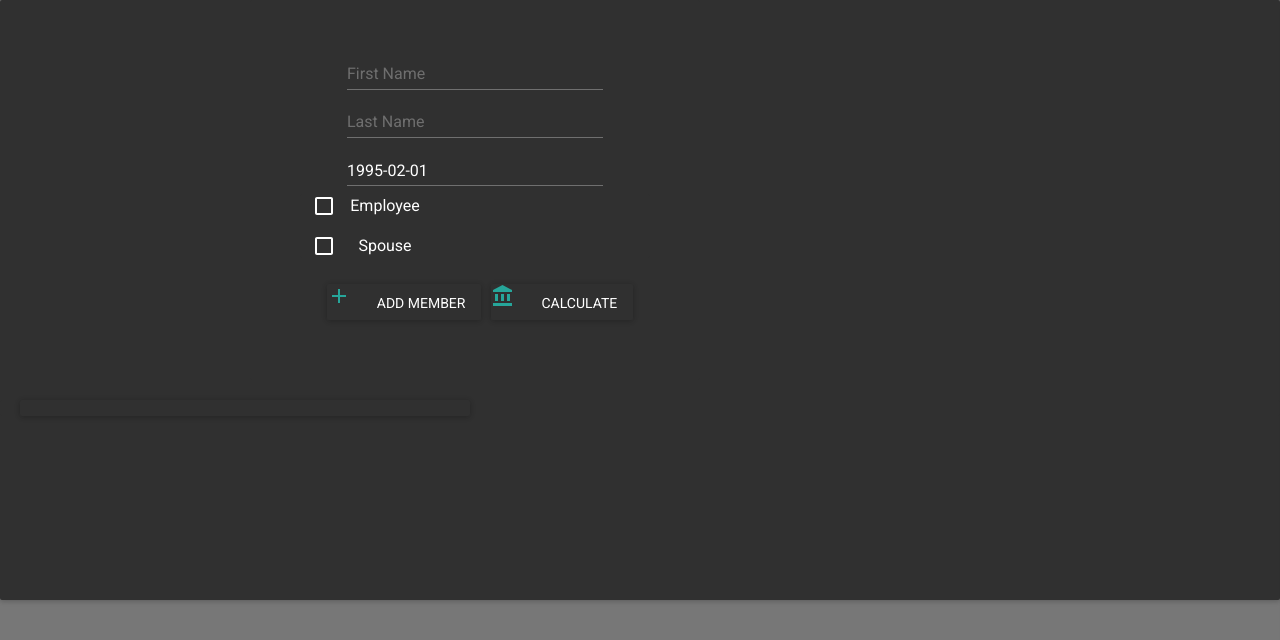
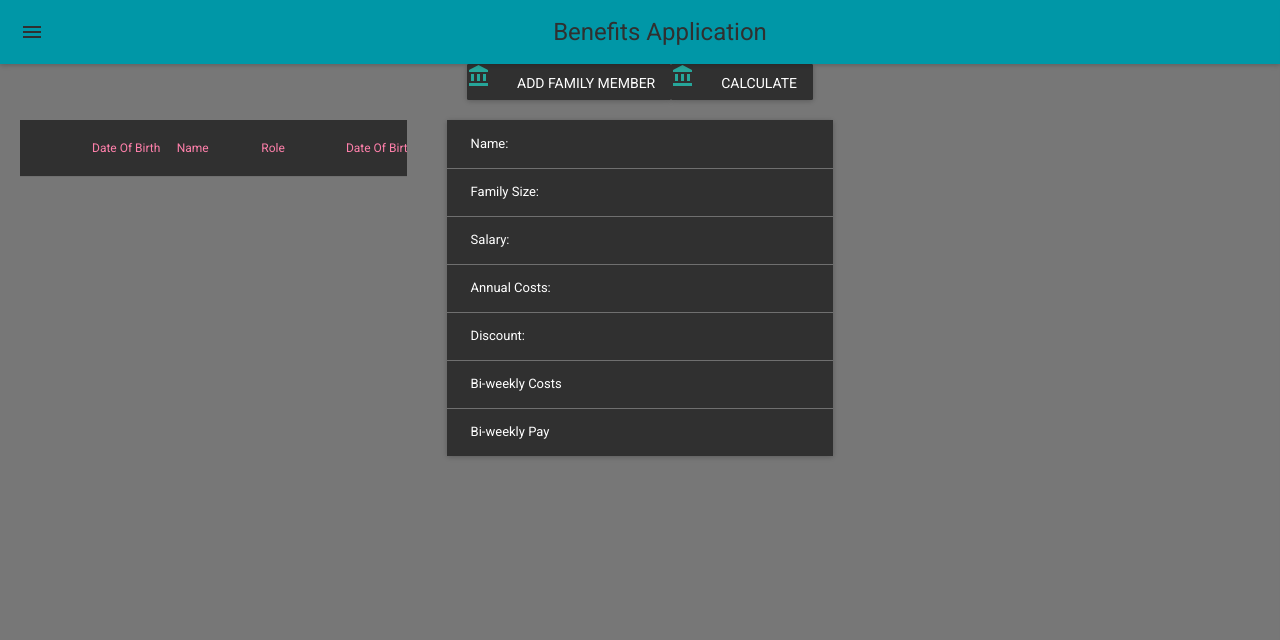
Before and after one commit to fernandozamoraj/benefits_calc, a React (Create React App) app in the folder src/pbc-client/: page / in a window 1280 px wide. Shown: the top 640 px of the page. Built offline with nearby package versions, Linux system fonts and the light colour scheme.

Commit message:
re-aligned components

```diff
--- a/src/pbc-client/src/components/add_member.js
+++ b/src/pbc-client/src/components/add_member.js
@@ -5,10 +5,10 @@ import DatePicker from 'material-ui/DatePicker';
 import TextField from 'material-ui/TextField';
 import Checkbox from 'material-ui/Checkbox';
 import ContentAdd from 'material-ui/svg-icons/content/add';
-import ActionAccountBalance from 'material-ui/svg-icons/action/account-balance';
+import './styles/add_member.css';
 import {teal400} from 'material-ui/styles/colors';
-import MemberList from './member_list';
-import './add_member.css';
+
+
 
 const iconStyles = {
     marginRight: 10,
@@ -17,7 +17,7 @@ const iconStyles = {
 const styles = {
     block: {
       maxWidth: 450,
-      marginLeft: 250,
+      marginLeft: 10,
       padding: 50
     },
     checkbox: {
@@ -70,8 +70,7 @@ class AddMember extends Component{
                             style={styles.checkbox}
                             />
                     </Paper>
-                    <RaisedButton id="btn-add-member" label="Add Member" onClick={this.addMemberClick.bind(this)}
-                        zDepth={3}
+                    <RaisedButton id="btn-add-member" label="Add" onClick={this.addMemberClick.bind(this)}
                         style={{
                             margin: '10px',
                             color: '#ff0000'
@@ -79,13 +78,8 @@ class AddMember extends Component{
                     >
                         <ContentAdd style={iconStyles} color={teal400} />
                     </RaisedButton>
-                    <RaisedButton id="btn-calculate" label="Calculate" onClick={this.calculateClick.bind(this)} >
-                        <ActionAccountBalance style={iconStyles} color={teal400} />
-                    </RaisedButton>
                 </Paper>
-                <Paper zDepth={0}>
-                    <MemberList members={this.props.members}/>
-                </Paper>
+
             </Paper>
         );
     }
@@ -145,9 +139,6 @@ class AddMember extends Component{
         this.setState({
             FirstName: e.target.value
         });
-        if(this.state.FirstName.length > 0) {
-            this.props.closeDrawer()
-        }
     }
 
     /**
@@ -160,9 +151,6 @@ class AddMember extends Component{
         this.setState({
             LastName: e.target.value
         });
-        if(this.state.LastName.length > 0) {
-            this.props.closeDrawer()
-        }
     }
 
     /**
@@ -176,17 +164,8 @@ class AddMember extends Component{
         const success = this.props.onAddedMember(Object.assign({}, this.state));
         if(success){
             this.clearState();
+            this.props.closeDrawer()
         }
-    }
-
-    /**
-     * calculateClick - Handler for when calculate button is clicked
-     * Notifies the parent component so that the parent can run
-     * calculations.
-     * @param {event args} e
-     */
-    calculateClick(e){
-        this.props.onRunCalculations(Object.assign({}, this.state));
     }
 
     /**
--- a/src/pbc-client/src/components/benefits_app.js
+++ b/src/pbc-client/src/components/benefits_app.js
@@ -3,13 +3,30 @@ import Drawer from 'material-ui/Drawer';
 import AppBar from 'material-ui/AppBar';
 import Dialog from 'material-ui/Dialog';
 import FlatButton from 'material-ui/FlatButton';
+import RaisedButton from 'material-ui/RaisedButton';
 import axios from 'axios';
 import Validator from '../util/validate_member';
 import AddMember from './add_member';
+import MemberList from './member_list';
 import CalculationResults from './calculation_results';
 import round from '../util/round_money';
 import calculator from '../util/calculator';
+import Paper from 'material-ui/Paper';
+import {teal400} from 'material-ui/styles/colors';
+import ActionAccountBalance from 'material-ui/svg-icons/action/account-balance';
+import '../gridiculous.css';
 
+const iconStyles = {
+    marginRight: 10,
+};
+
+const styles = {
+    block: {
+      maxWidth: 450,
+      marginLeft: 10,
+      padding: 50
+    },
+};
 /**
  * BenefitsApp - Top level component for the benefits application
  */
@@ -29,34 +46,46 @@ class BenefitsApp extends Component{
         }
         return (
             <div>
+                <AppBar title="Benefits Application" />
                 {messageBox}
-               <AddMember
-                    onAddedMember={this.handleAddedMember.bind(this)}
-                    onRunCalculations={this.handleRunCalculations.bind(this)}
-                    closeDrawer={this.handleCloseDrawer.bind(this)}
-                    members={this.state.members} />
+                <div className="row">
+                    <RaisedButton label="Add Family Member" onClick={this.addMemberClick.bind(this)}>
+                        <ActionAccountBalance style={iconStyles} color={teal400} />
+                    </RaisedButton>
+                    <RaisedButton id="btn-calculate" label="Calculate" onClick={this.calculateClick.bind(this)} >
+                            <ActionAccountBalance style={iconStyles} color={teal400} />
+                    </RaisedButton>
+                </div>
+                <div className="row">
+                    <div className="c4">
+                        <MemberList members={this.state.members}/>
+                    </div>
+                    <div className="c4">
+                        <Paper styles={styles.block}>
+                            <CalculationResults results={this.state.results} />
+                        </Paper>
+                    </div>
+                </div>
                 <Drawer  width={500} openSecondary={true} open={this.state.open} >
-                    <AppBar title="Calculation Results" />
-                    <CalculationResults results={this.state.results} />
+                    <AddMember
+                        onAddedMember={this.handleAddedMember.bind(this)}
+                        onRunCalculations={this.handleRunCalculations.bind(this)}
+                        closeDrawer={this.handleCloseDrawer.bind(this)}
+                        members={this.state.members} />
                 </Drawer>
             </div>
         );
     }
 
-    /**
-     * handleOpenDialog - Handler for closing the dialog box
+     /**
+     * calculateClick - Handler for when calculate button is clicked
+     * Notifies the parent component so that the parent can run
+     * calculations.
+     * @param {event args} e
      */
-    handleOpenDialog = (message) => {
-        this.setState({dialogMessage: message})
-        this.setState({openDialog: true});
-    };
-
-    /**
-     * handleCloseDialog - Handler for close dialog click button
-     */
-    handleCloseDialog = () => {
-        this.setState({openDialog: false});
-    };
+    calculateClick(e){
+        this.handleRunCalculations();
+    }
 
     /**
      * getDialogBox - Gets the JSX for displaying the dialog box
@@ -94,6 +123,25 @@ class BenefitsApp extends Component{
      */
     handleCloseDrawer(){
         this.setState({open: false});
+    }
+
+        /**
+     * handleOpenDialog - Handler for closing the dialog box
+     */
+    handleOpenDialog = (message) => {
+        this.setState({dialogMessage: message})
+        this.setState({openDialog: true});
+    };
+
+    /**
+     * handleCloseDialog - Handler for close dialog click button
+     */
+    handleCloseDialog = () => {
+        this.setState({openDialog: false});
+    };
+
+    addMemberClick(){
+        this.setState({open: true});
     }
 
     /**
@@ -152,14 +200,11 @@ class BenefitsApp extends Component{
             })
             .then((data) => {
                 this.setResults(data.data);
-                this.setState({open: true});
             })
             .catch((err) => {
                 this.handleOpenDialog("Error from POST... running calculations locally.");
-
                 const data = calculator.runCalculations({ Members: this.state.members});
                 this.setResults(data);
-                this.setState({open: true});
             })
         } else {
             this.handleOpenDialog(results.message);
--- a/src/pbc-client/src/components/calculation_results.js
+++ b/src/pbc-client/src/components/calculation_results.js
@@ -6,7 +6,7 @@ import {
     TableRowColumn,
   } from 'material-ui/Table';
 
-import './calculation_results.css';
+import './styles/calculation_results.css';
 
 /**
  * CalculationResults - This is the component to display
--- a/src/pbc-client/src/components/member_list.js
+++ b/src/pbc-client/src/components/member_list.js
@@ -1,12 +1,14 @@
 import React, {Component} from 'react';
-import Member from './member';
-import List from 'material-ui/List/List';
-import Paper from 'material-ui/Paper';
+import {
+    Table,
+    TableBody,
+    TableRow,
+    TableRowColumn,
+    TableHeader,
+    TableHeaderColumn
+  } from 'material-ui/Table';
 
-const style = {
-    margin: 20,
-    maxWidth: 450
-};
+import randomImage from '../util/random_image';
 
 /**
  * MemberList - Parent component for displaying
@@ -14,19 +16,45 @@ const style = {
  */
 class MemberList extends Component{
 
+    constructor(props){
+        super(props);
+        this.state = { randomImageUrl: randomImage.get() };
+    }
     render() {
-        let i = 1;
+        let i = 0;
+
         return (
-            <Paper style={style}>
-                <List>
+
+            <Table selectable={false}>
+                <TableHeader displaySelectAll={false} enableSelectAll={false}>
+                    <TableRow>
+                        <TableHeaderColumn>Date Of Birth</TableHeaderColumn>
+                        <TableHeaderColumn>Name</TableHeaderColumn>
+                        <TableHeaderColumn>Role</TableHeaderColumn>
+                        <TableHeaderColumn>Date Of Birth</TableHeaderColumn>
+                    </TableRow>
+                </TableHeader>
+                <TableBody displayRowCheckbox={false}>
                     {
-                       this.props.members.map( member =>{
-                            i++;
-                            return <Member member={member} key={i}/>;
+                        this.props.members.map( member =>{
+
+                                const name = member.FirstName + ' ' + member.LastName;
+                                const role = member.IsEmployee ? 'Employee' : (member.IsSpouse ? 'Spouse' : 'Dependant');
+                                const dateOfBirth = member.DateOfBirth.toDateString().substr(4);
+                                const imageUrl = this.state.randomImageUrl;
+
+                                i++;
+                                return (
+                                <TableRow key={i}>
+                                    <TableRowColumn>{imageUrl}</TableRowColumn>
+                                    <TableRowColumn>{name}</TableRowColumn>
+                                    <TableRowColumn>{role}</TableRowColumn>
+                                    <TableRowColumn>{dateOfBirth}</TableRowColumn>
+                                </TableRow>)
                         })
                     }
-                </List>
-            </Paper>
+                </TableBody>
+            </Table>
         );
     }
 }
--- /dev/null
+++ b/src/pbc-client/src/gridiculous.css
@@ -0,0 +1,109 @@
+/*
+ * Gridiculous
+ *
+ * A responsive grid boilerplate that takes you all the way from 1200px on down to 320px.
+ *
+ * created by c.bavota
+ * released under GPL v2
+ *
+ * March 4th, 2013
+ */
+
+/* =Normalize.css v2.1.0 by Nicolas Gallagher - http://necolas.github.com/normalize.css/
+-------------------------------------------------------------- */
+article,aside,details,figcaption,figure,footer,header,hgroup,main,nav,section,summary{display:block}
+audio,canvas,video{display:inline-block}
+audio:not([controls]){display:none;height:0}
+[hidden]{display:none}
+html{font-family:sans-serif;-webkit-text-size-adjust:100%;-ms-text-size-adjust:100%}
+body{margin:0}
+a:focus{outline:thin dotted}
+a:active,a:hover{outline:0}
+h1{font-size:2em;margin:0.67em 0}
+abbr[title]{border-bottom:1px dotted}
+b,strong{font-weight:bold}
+dfn{font-style:italic}
+hr{-moz-box-sizing:content-box;box-sizing:content-box;height:0}
+mark{background:#ff0;color:#000}
+code,kbd,pre,samp{font-family:monospace, serif;font-size:1em}
+pre{white-space:pre-wrap}
+q{quotes:"\201C" "\201D" "\2018" "\2019"}
+small{font-size:80%}
+sub,sup{font-size:75%;line-height:0;position:relative;vertical-align:baseline}
+sup{top:-0.5em}
+sub{bottom:-0.25em}
+img{border:0}
+svg:not(:root){overflow:hidden}
+figure{margin:0}
+fieldset{border:1px solid #c0c0c0;margin:0 2px;padding:0.35em 0.625em 0.75em}
+legend{border:0;padding:0}
+button,input,select,textarea{font-family:inherit;font-size:100%;margin:0}
+button,input{line-height:normal}
+button,select{text-transform:none}
+button,html input[type="button"],input[type="reset"],input[type="submit"]{-webkit-appearance:button;cursor:pointer}
+button[disabled],html input[disabled]{cursor:default}
+input[type="checkbox"],input[type="radio"]{box-sizing:border-box;padding:0}
+input[type="search"]{-webkit-appearance:textfield;-moz-box-sizing:content-box;-webkit-box-sizing:content-box;box-sizing:content-box}
+input[type="search"]::-webkit-search-cancel-button,input[type="search"]::-webkit-search-decoration{-webkit-appearance:none}
+button::-moz-focus-inner,input::-moz-focus-inner{border:0;padding:0}
+textarea{overflow:auto;vertical-align:top}
+table{border-collapse:collapse;border-spacing:0}
+
+/* =Clearfix by Nicolas Gallagher
+-------------------------------------------------------------- */
+.row:before,.row:after,.clearfix:before,.clearfix:after{content:'';display:table}
+.row:after,.clearfix:after{clear:both}
+.row,.clearfix{zoom:1}
+
+/* =Gridiculous
+-------------------------------------------------------------- */
+*{-webkit-box-sizing:border-box;-moz-box-sizing:border-box;-ms-box-sizing:border-box;box-sizing:border-box}
+body{font-size:100%;line-height:1.6875}
+.grid{margin:0 auto;max-width:1200px;width:100%}
+img{max-width:100%;height:auto;display:block;margin-left:auto;margin-right:auto}
+.wfull{width:100%;max-width:100%}
+.w320{max-width:320px}
+.w640{max-width:640px}
+.w960{max-width:960px}
+.row{width:100%;margin-bottom:20px}
+.row .row{width:auto;margin:0 -20px}
+.c1{width:8.33%}
+.c2{width:16.66%}
+.c3{width:25%}
+.c4{width:33.33%}
+.c5{width:41.66%}
+.c6{width:50%}
+.c7{width:58.33%}
+.c8{width:66.66%}
+.c9{width:75%}
+.c10{width:83.33%}
+.c11{width:91.66%}
+.c12{width:100%}
+.c1,.c2,.c3,.c4,.c5,.c6,.c7,.c8,.c9,.c10,.c11,.c12{min-height:1px;float:left;padding-left:20px;padding-right:20px;position:relative}
+.s1{margin-left:8.33%}
+.s2{margin-left:16.66%}
+.s3{margin-left:25%}
+.s4{margin-left:33.33%}
+.s5{margin-left:41.66%}
+.s6{margin-left:50%}
+.s7{margin-left:58.33%}
+.s8{margin-left:66.66%}
+.s9{margin-left:75%}
+.s10{margin-left:83.33%}
+.s11{margin-left:91.66%}
+.end{float:right!important}
+
+/* =Media query for 960 Screens - sets nested grids to 100%
+-------------------------------------------------------------- */
+@media only screen and (max-width:960px){
+.row .row .c1,.row .row .c2,.row .row .c3,.row .row .c4,.row .row .c5,.row .row .c6,.row .row .c7,.row .row .c8,.row .row .c9,.row .row .c10,.row .row .c11,.row .row .c12{width:100%;margin-bottom:20px}
+.row .row > div:last-child{margin-bottom:0 !important}
+}
+
+/* =Media query for iPad and tablets
+-------------------------------------------------------------- */
+@media handheld, only screen and (max-width: 768px), only screen and (max-device-width: 768px) and (orientation:portrait){
+body{font-size:90%}
+.row{margin-bottom:0!important}
+.c1,.c2,.c3,.c4,.c5,.c6,.c7,.c8,.c9,.c10,.c11,.c12{width:100%;margin-right:0;margin-left:0;margin-bottom:20px}
+}
```
Also changed, not shown: src/pbc-client/src/components/styles/add_member.css (renamed from src/pbc-client/src/components/add_member.css), src/pbc-client/src/components/styles/calculation_results.css (renamed from src/pbc-client/src/components/calculation_results.css), 1 other file (tests, documents, lock files or other folders).
